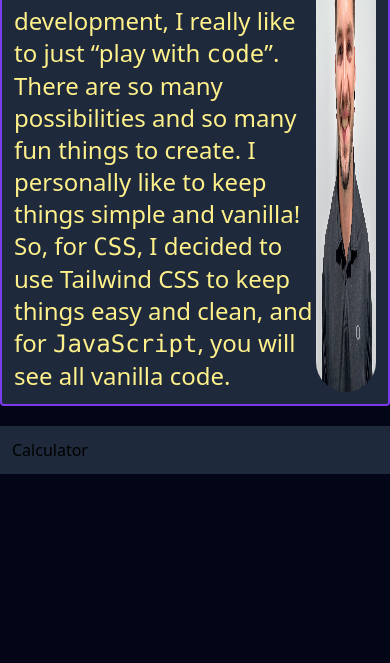
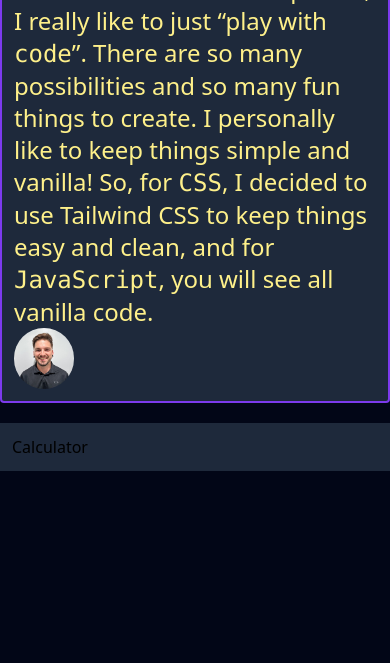
Before and after one commit to Jacob-at-BOL/Jacob-at-BOL.github.io, a website: page index.html in a window 390 px wide. Shown: the part 181-844 px from the top of the page. Drawn offline with Linux system fonts and the light colour scheme.

Commit message:
Responsive Edits

```diff
--- a/index.html
+++ b/index.html
@@ -9,8 +9,8 @@
     <link rel="stylesheet" href="./dist/output.css">
 </head>
 <body class="bg-slate-950">
-<section class="container flex justify-center mx-auto bg-slate-800 border-2 border-violet-600 rounded p-3 m-5">
-    <div class="flex flex-col">
+<section class="container flex flex-col md:flex-row mx-auto bg-slate-800 border-2 border-violet-600 rounded p-3 m-5">
+    <div class="flex flex-col justify-center">
         <h1 class="text-6xl text-violet-600">Jacob Simpson</h1>
         <p class="text-2xl text-yellow-200">When it comes to development, I really like to just <q>play with <kbd>code</kbd></q>. There are so many possibilities and so many fun things to create. I personally like to keep things simple and vanilla! So, for <kbd>CSS</kbd>, I decided to use Tailwind CSS to keep things easy and clean, and for <kbd>JavaScript</kbd>, you will see all vanilla code.</p>
     </div>
```
Also changed, not shown: dist/output.css.
